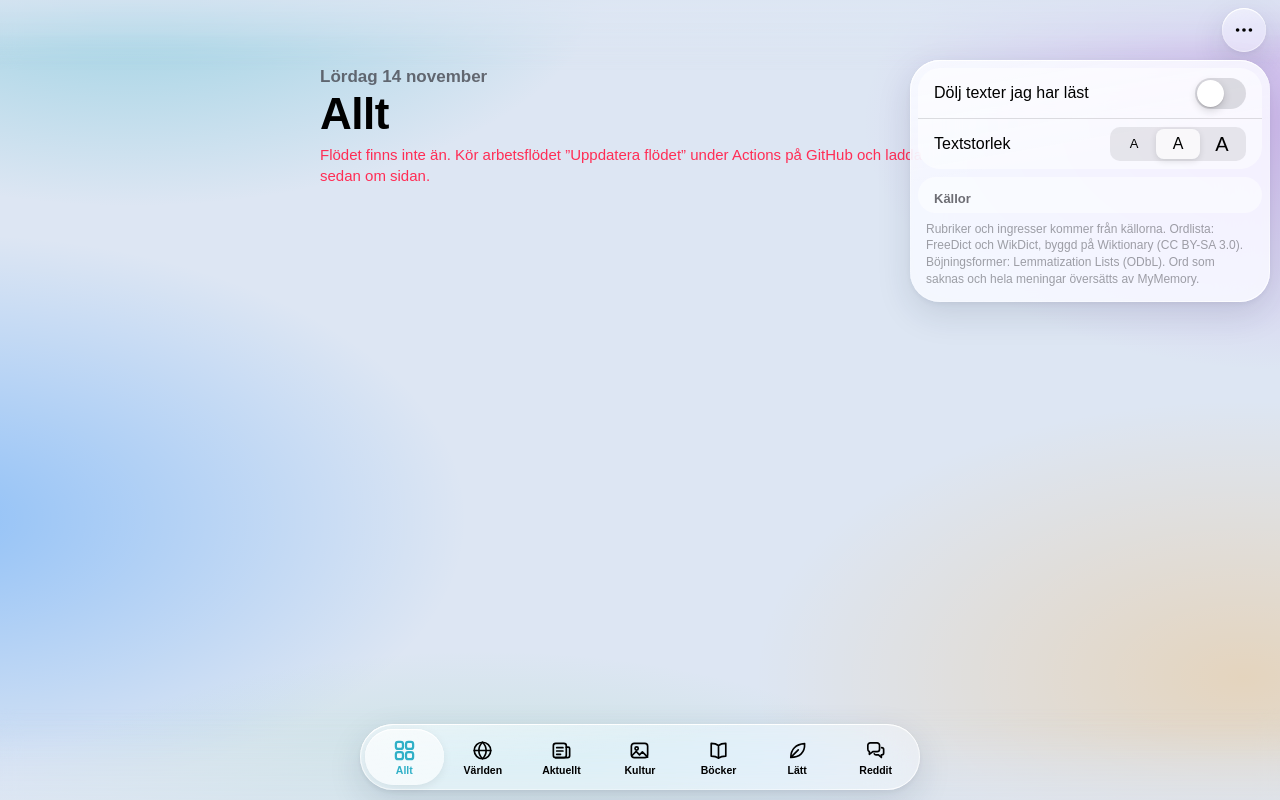
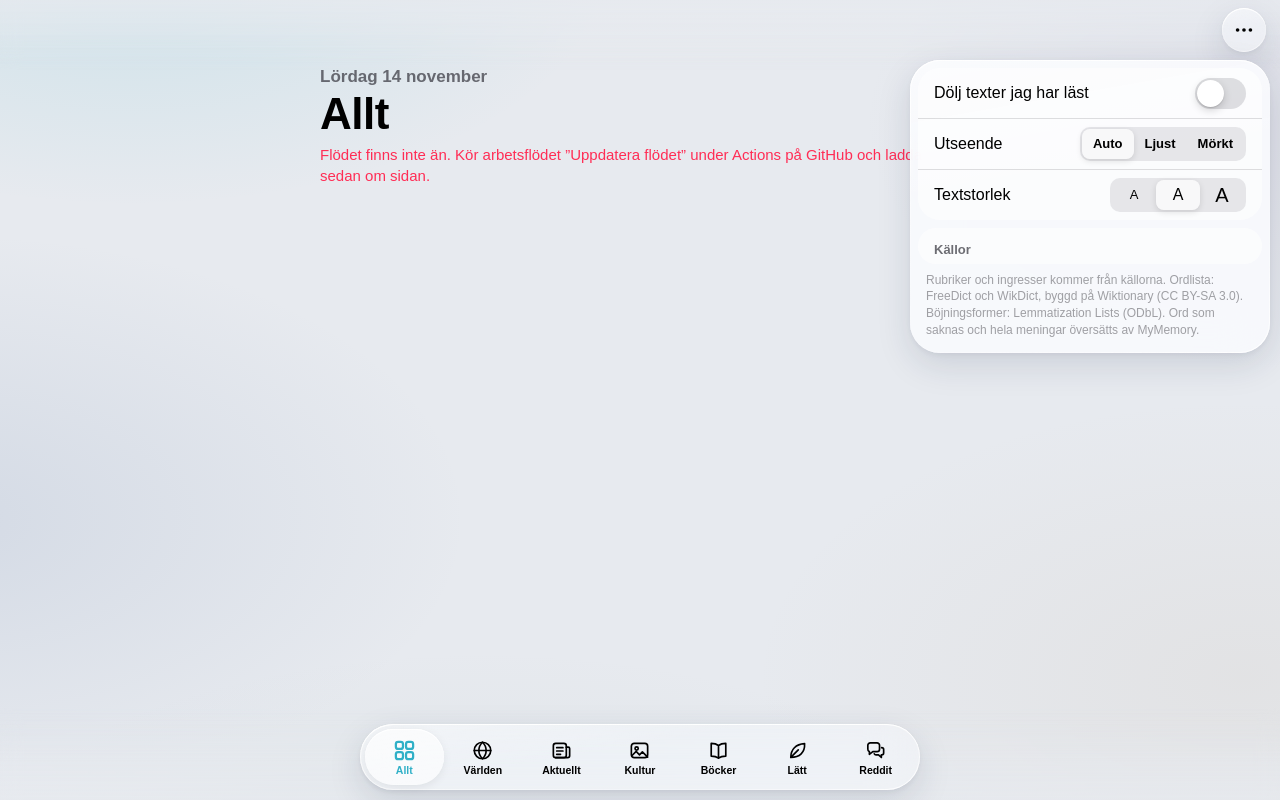
Before and after one commit to sampomustonen-png/svenska, a plain HTML site: page index.html in a window 1280 px wide. Both pictures are taken after a click on the button "Inställningar och källor". Drawn offline with Linux system fonts and the light colour scheme; no server answers.

Commit message:
Add files via upload

```diff
--- a/index.html
+++ b/index.html
@@ -5,8 +5,17 @@
 <meta name="viewport" content="width=device-width, initial-scale=1, viewport-fit=cover">
 <title>Läsning på svenska</title>
 <meta name="description" content="Nyheter, kultur och böcker på svenska, med finsk ordhjälp.">
-<meta name="theme-color" content="#DDE6F3" media="(prefers-color-scheme: light)">
-<meta name="theme-color" content="#05070E" media="(prefers-color-scheme: dark)">
+<meta name="theme-color" id="themeColor" content="#E7EAEF">
+<script>
+  /* Teema asetetaan ennen piirtoa, jotta sivu ei välähdä väärän värisenä. */
+  (function () {
+    var t = "auto";
+    try { t = JSON.parse(localStorage.getItem("sl.theme")) || "auto"; } catch (e) {}
+    var dark = t === "dark" || (t === "auto" && window.matchMedia("(prefers-color-scheme: dark)").matches);
+    document.documentElement.dataset.theme = t;
+    document.documentElement.dataset.scheme = dark ? "dark" : "light";
+  })();
+</script>
 <meta name="apple-mobile-web-app-capable" content="yes">
 <meta name="mobile-web-app-capable" content="yes">
 <meta name="apple-mobile-web-app-status-bar-style" content="black-translucent">
@@ -29,8 +38,8 @@
   --label2: rgba(60, 60, 67, 0.74);
   --label3: rgba(60, 60, 67, 0.48);
   --sep: rgba(60, 60, 67, 0.16);
-  --wall: #DDE6F3;
-  --wall-solid: #F7F9FD;
+  --wall: #E7EAEF;
+  --wall-solid: #F8F9FB;
 
   --card: rgba(255, 255, 255, 0.74);
   --card-edge: rgba(255, 255, 255, 0.95);
@@ -50,24 +59,25 @@
   --teal: #30B0C7;
   --reddit: #FF4500;
 
-  --blob1: rgba(0, 122, 255, 0.34);
-  --blob2: rgba(175, 82, 222, 0.30);
-  --blob3: rgba(52, 199, 89, 0.24);
-  --blob4: rgba(255, 149, 0, 0.22);
-  --tint-strength: 42%;
+  /* Hillitty tausta: harmaansiniset ja lämpimän harmaat sävyt */
+  --blob1: rgba(110, 135, 175, 0.16);
+  --blob2: rgba(150, 140, 175, 0.12);
+  --blob3: rgba(130, 160, 145, 0.10);
+  --blob4: rgba(185, 165, 140, 0.11);
+  --tint-strength: 14%;
 
   --sum: 17px;
   --title: 20px;
-  color-scheme: light dark;
+  color-scheme: light;
 }
-@media (prefers-color-scheme: dark) {
-  :root {
+:root[data-scheme="dark"] {
+  color-scheme: dark;
     --label: #fff;
     --label2: rgba(235, 235, 245, 0.72);
     --label3: rgba(235, 235, 245, 0.42);
     --sep: rgba(255, 255, 255, 0.10);
-    --wall: #05070E;
-    --wall-solid: #1C1E26;
+    --wall: #0C0E12;
+    --wall-solid: #1C1E24;
 
     --card: rgba(30, 32, 40, 0.66);
     --card-edge: rgba(255, 255, 255, 0.10);
@@ -86,12 +96,11 @@
     --green: #30D158;
     --teal: #40C8E0;
 
-    --blob1: rgba(10, 132, 255, 0.30);
-    --blob2: rgba(94, 92, 230, 0.34);
-    --blob3: rgba(48, 209, 88, 0.22);
-    --blob4: rgba(255, 55, 95, 0.16);
-    --tint-strength: 36%;
-  }
+    --blob1: rgba(90, 115, 160, 0.14);
+    --blob2: rgba(120, 110, 160, 0.11);
+    --blob3: rgba(90, 130, 115, 0.08);
+    --blob4: rgba(150, 125, 110, 0.07);
+    --tint-strength: 12%;
 }
 html[data-size="s"] { --sum: 15px; --title: 18px; }
 html[data-size="l"] { --sum: 20px; --title: 23px; }
@@ -171,9 +180,7 @@ button { font: inherit; color: inherit; }
   background: linear-gradient(170deg, rgba(255, 255, 255, 0.26), rgba(255, 255, 255, 0) 42%);
   pointer-events: none;
 }
-@media (prefers-color-scheme: dark) {
-  .glass::after { background: linear-gradient(170deg, rgba(255, 255, 255, 0.10), rgba(255, 255, 255, 0) 40%); }
-}
+:root[data-scheme="dark"] .glass::after { background: linear-gradient(170deg, rgba(255, 255, 255, 0.10), rgba(255, 255, 255, 0) 40%); }
 .glass > * { position: relative; z-index: 1; }
 
 /* Yläpalkki */
@@ -555,7 +562,7 @@ button { font: inherit; color: inherit; }
   padding: 18px 18px 16px 20px;
 }
 .word-sheet.on { transform: none; }
-.word-sheet.glass { background: color-mix(in srgb, var(--glass-strong) 25%, var(--wall-solid)); }
+.word-sheet.glass, .menu-sheet.glass { background: color-mix(in srgb, var(--glass-strong) 25%, var(--wall-solid)); }
 .menu-sheet {
   top: calc(env(safe-area-inset-top, 0px) + 60px);
   left: auto;
@@ -719,9 +726,10 @@ button { font: inherit; color: inherit; }
   background: var(--card);
   box-shadow: 0 2px 6px rgba(0, 0, 0, 0.12);
 }
-.seg button:nth-child(1) { font-size: 13px; }
-.seg button:nth-child(2) { font-size: 16px; }
-.seg button:nth-child(3) { font-size: 20px; }
+#sizes button:nth-child(1) { font-size: 13px; }
+#sizes button:nth-child(2) { font-size: 16px; }
+#sizes button:nth-child(3) { font-size: 20px; }
+#themes button { width: auto; padding: 0 11px; font-size: 13px; font-weight: 600; }
 .group h3 {
   margin: 0;
   padding: 14px 16px 6px;
@@ -783,6 +791,13 @@ button { font: inherit; color: inherit; }
 <section class="sheet glass menu-sheet" id="menu" role="dialog" aria-label="Inställningar" aria-hidden="true">
   <div class="group">
     <label class="row"><span>Dölj texter jag har läst</span><input class="switch" type="checkbox" role="switch" id="hideRead"></label>
+    <div class="row"><span>Utseende</span>
+      <div class="seg" id="themes" role="group" aria-label="Utseende">
+        <button type="button" data-theme="auto">Auto</button>
+        <button type="button" data-theme="light">Ljust</button>
+        <button type="button" data-theme="dark">Mörkt</button>
+      </div>
+    </div>
     <div class="row"><span>Textstorlek</span>
       <div class="seg" id="sizes" role="group" aria-label="Textstorlek">
         <button type="button" data-size="s" aria-label="Liten">A</button>
@@ -1324,6 +1339,26 @@ button { font: inherit; color: inherit; }
     if (b) setSize(b.dataset.size);
   });
 
+  /* ---------- Teema ---------- */
+  const darkQuery = window.matchMedia("(prefers-color-scheme: dark)");
+  function applyTheme() {
+    const t = store.get("sl.theme", "auto");
+    const dark = t === "dark" || (t === "auto" && darkQuery.matches);
+    const root = document.documentElement;
+    root.dataset.theme = t;
+    root.dataset.scheme = dark ? "dark" : "light";
+    for (const b of $("themes").querySelectorAll("button")) b.setAttribute("aria-pressed", String(b.dataset.theme === t));
+    $("themeColor").setAttribute("content", getComputedStyle(root).getPropertyValue("--wall").trim());
+    renderHeader();
+  }
+  $("themes").addEventListener("click", (e) => {
+    const b = e.target.closest("button");
+    if (!b) return;
+    store.set("sl.theme", b.dataset.theme);
+    applyTheme();
+  });
+  darkQuery.addEventListener("change", applyTheme);
+
   function renderSources() {
     const list = $("srcList");
     list.textContent = "";
@@ -1349,7 +1384,7 @@ button { font: inherit; color: inherit; }
     $("hideRead").checked = state.hideRead;
     renderTabs();
     markTabs();
-    renderHeader();
+    applyTheme();
     try {
       const res = await fetch("feed.json", { cache: "no-cache" });
       if (!res.ok) throw new Error(`HTTP ${res.status}`);
```
